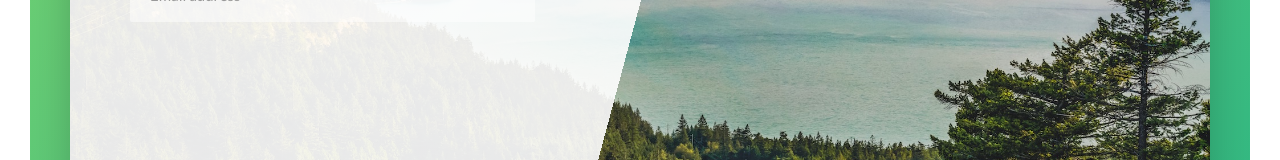
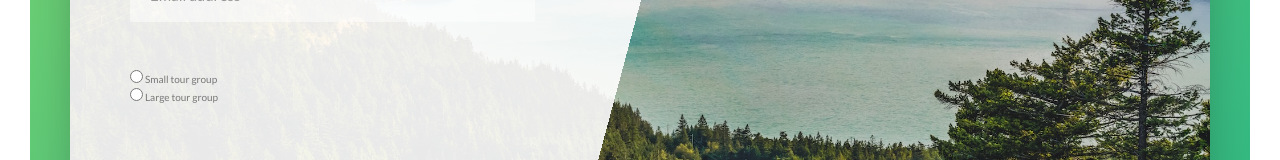
Before and after one commit to chrisvneal/advancedcss_natours, a website: page index.html in a window 1280 px wide. Shown: the part 4774-4934 px from the top of the page. Drawn offline with Linux system fonts and the light colour scheme.

Commit message:
Create radio button groups

```diff
--- a/index.html
+++ b/index.html
@@ -340,6 +340,25 @@
 
                   <label for="email" class="form__label">Email addresss</label>
                 </div>
+
+                <div class="form__group">
+                  <div class="form__radio-group">
+                    <input type="radio" class="form__radio-input" id="small">
+                    <label for="small" class="form__radio-label">Small tour group</label>
+                  </div>
+
+                  <div class="form__radio-group">
+                    <input type="radio" class="form__radio-input" id="large">
+                    <label for="large" class="form__radio-label">Large tour group</label>
+                  </div>
+                </div>
+
+
+
+
+
+
+
               </form>
             </div>
           </div>
```
